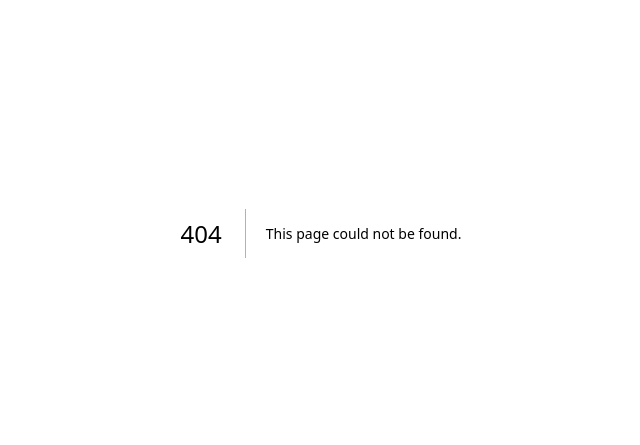
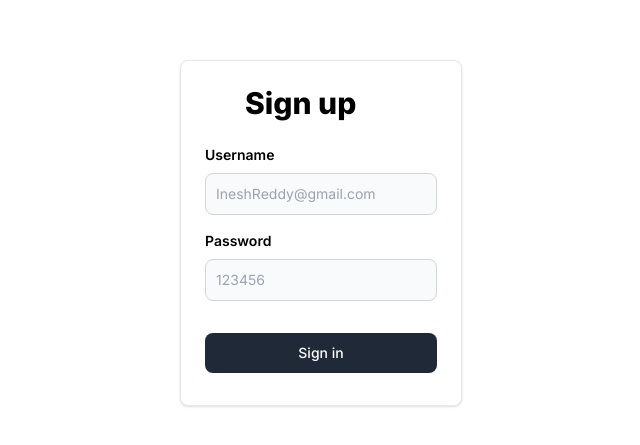
Before and after one commit to Inesh-Reddy/Next_BE_app, a Next.js app: page /signup in a window 1280 px wide. Before the commit this address had no page. Shown: the part 167-612 px from the top of the page, without its empty margins (319-959 px from the left). Built offline with nearby package versions, Linux system fonts and the light colour scheme.

Commit message:
implementing BE in next js

```diff
--- /dev/null
+++ b/app/api/user/route.ts
@@ -0,0 +1,15 @@
+import { NextRequest } from "next/server";
+
+
+
+export async function POST(req: NextRequest){
+    //extract the body
+    const body = await req.json();
+    console.log(body);
+
+    //store the body in database
+
+    return Response.json({
+        message: "You are logged in!"
+    })
+}
--- a/app/page.tsx
+++ b/app/page.tsx
@@ -4,8 +4,12 @@
 
 async function getUserData() {
   // await new Promise((r)=>setTimeout(r,5000));
-  const response = await axios.get("https://week-13-offline.kirattechnologies.workers.dev/api/v1/user/details")
-	return response.data;
+  // const response = await axios.get("https://week-13-offline.kirattechnologies.workers.dev/api/v1/user/details")
+	// return response.data;
+
+  //Ugly,Wrong way of calling BE in same next js
+  const response = await axios.get("http://localhost:3000/api/user");
+  return response.data;
 }
 
 //async component
@@ -19,7 +23,7 @@
                 <div>
                     Name: {userDetails?.name}
                 </div>
-                {userDetails?.email}
+                Email: {userDetails?.email}
             </div>
         </div>
     </div>
--- /dev/null
+++ b/app/signup/page.tsx
@@ -0,0 +1,5 @@
+import { Signup } from "../../components/Signup";
+
+export default function(){
+    return <Signup />
+}
--- /dev/null
+++ b/components/Signup.tsx
@@ -0,0 +1,55 @@
+"use client"
+
+import axios from "axios";
+import { ChangeEventHandler, useState } from "react";
+
+export function Signup() {
+    const [username, setUsername] = useState("");
+    const [password, setPassword] = useState("");
+
+    return <div className="h-screen flex justify-center flex-col">
+        <div className="flex justify-center">
+        <a href="#" className="block max-w-sm p-6 bg-white border border-gray-200 rounded-lg shadow hover:bg-gray-100 ">
+                <div>
+
+                    <div className="px-10">
+                        <div className="text-3xl font-extrabold">
+                            Sign up
+                        </div>
+                    </div>
+                    <div className="pt-2">
+                        <LabelledInput onChange={(e) => {
+                            setUsername(e.target.value);
+                        }} label="Username" placeholder="IneshReddy@gmail.com" />
+                        <LabelledInput onChange={(e) => {
+                            setPassword(e.target.value)
+                        }} label="Password" type={"password"} placeholder="123456" />
+
+                        <button onClick={()=>{
+                            axios.post("http://localhost:3000/api/user"), {
+                                username,
+                                password
+                            }
+
+                        }} type="button" className="mt-8 w-full text-white bg-gray-800 focus:ring-4 focus:ring-gray-300 font-medium rounded-lg text-sm px-5 py-2.5 me-2 mb-2">Sign in</button>
+                    </div>
+                </div>
+            </a>
+        </div>
+    </div>
+
+}
+
+function LabelledInput({ label, placeholder, type, onChange }: LabelledInputType) {
+    return <div>
+        <label className="block mb-2 text-sm text-black font-semibold pt-4">{label}</label>
+        <input onChange={onChange} type={type || "text"} id="first_name" className="bg-gray-50 border border-gray-300 text-gray-900 text-sm rounded-lg focus:ring-blue-500 focus:border-blue-500 block w-full p-2.5" placeholder={placeholder} required />
+    </div>
+}
+
+interface LabelledInputType {
+    label: string;
+    placeholder: string;
+    type?: string;
+    onChange: ChangeEventHandler<HTMLInputElement>
+}
```
